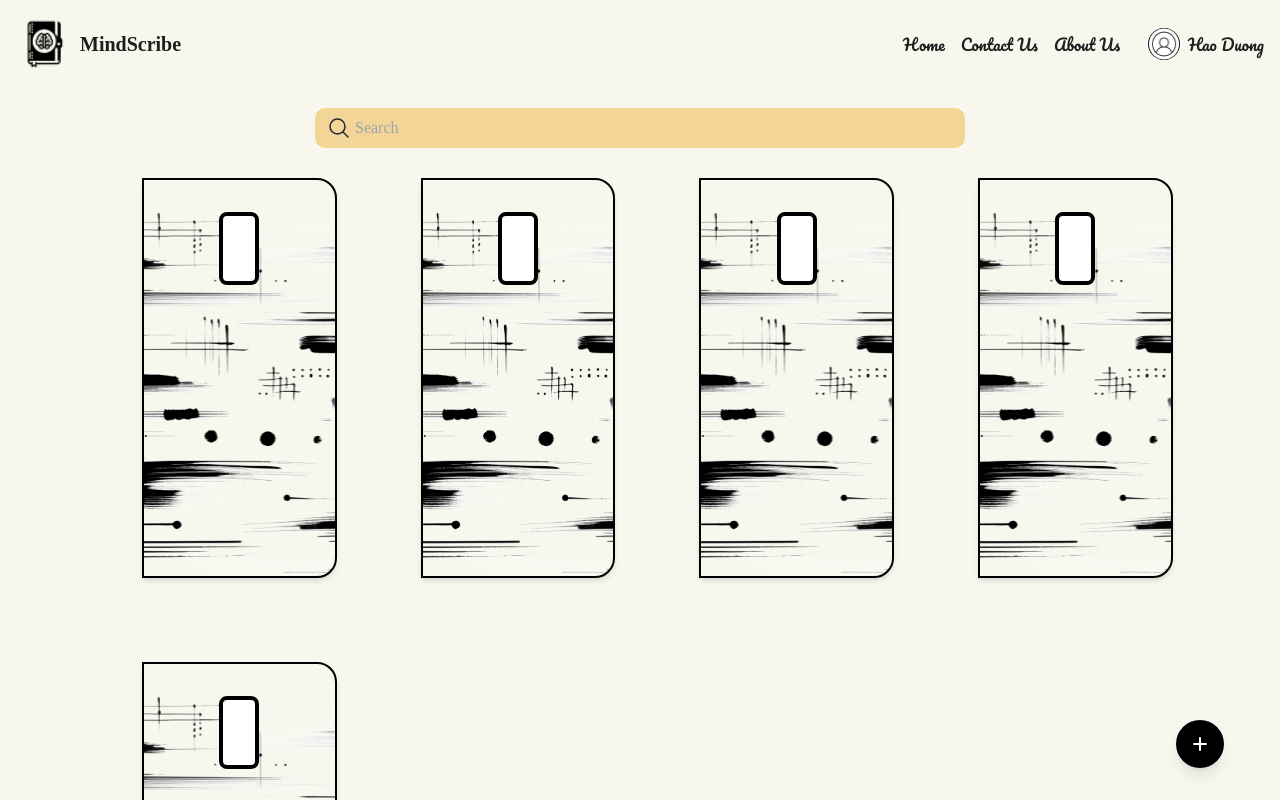
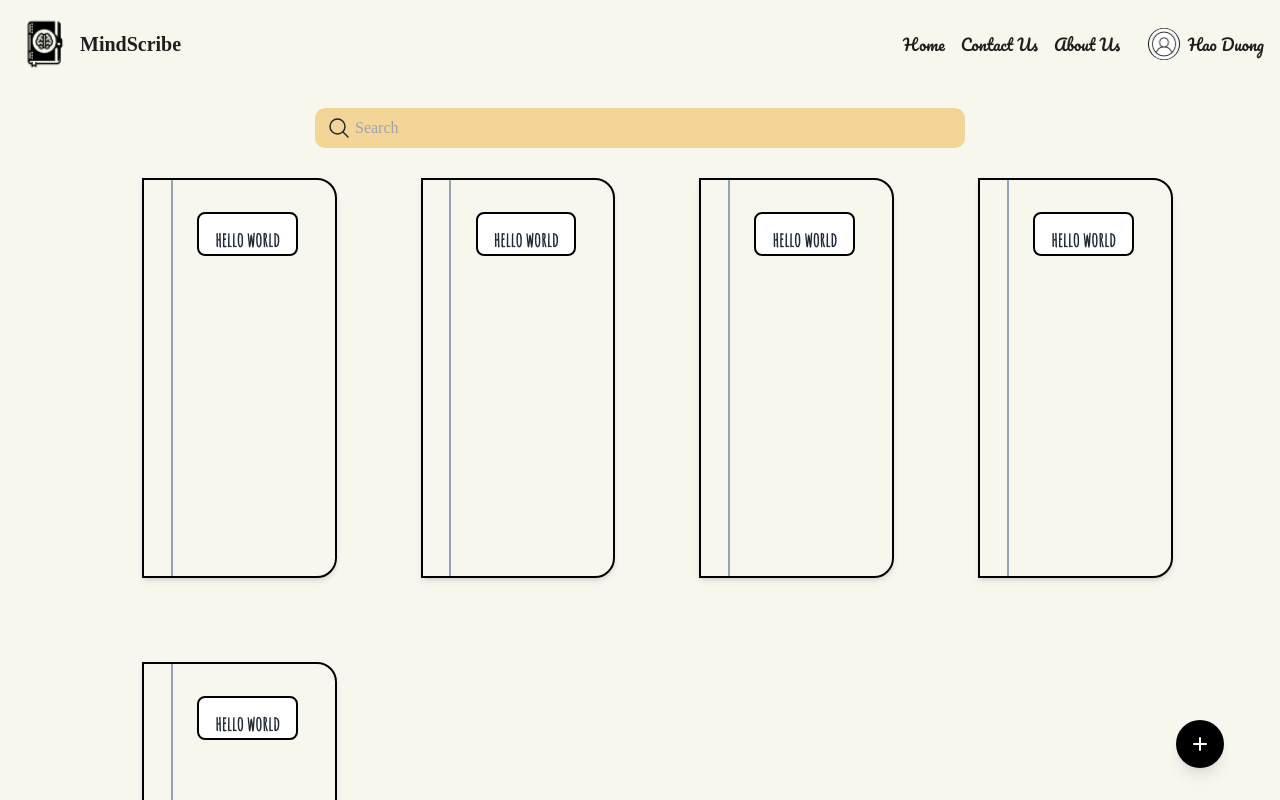
Before and after one commit to birajghimire/SBUHacks2024, a React (Create React App) app in the folder client/: page /home in a window 1280 px wide. Built offline with nearby package versions, Linux system fonts and the light colour scheme; a web font is replaced by a local one.

Commit message:
Matched homepage journals to the modal one journal

```diff
--- a/client/src/components/journalBox.js
+++ b/client/src/components/journalBox.js
@@ -1,23 +1,38 @@
 import React from "react";
 
-const JournalBox = ({ backgroundColor, text}) => {
-  const bgClass = `bg-[${backgroundColor}]`;
-  console.log(bgClass)
-
-  // Define a style object to set the background image
-  const journalBoxStyle = {
-    backgroundImage: 'url("ink_layer.svg")', // Set the background image
-    backgroundSize: 'cover', // Adjust the background size to cover the container
-    backgroundPosition: 'center', // Center the background image
-  };
-
+const JournalBox = ({ backgroundColor, text, patternImage }) => {
   return (
-    <div className={`${bgClass} border-2 w-1/6 h-1/2 border-black rounded-r-[20px] rounded-rl-[20px] m-[30px] shadow-md relative overflow-hidden`} style={journalBoxStyle}>
-      <div className="flex justify-center mt-4 pt-4 z-10a font-amatic-sc absolute inset-0">
-        <h2 className="text-xl h-1/5 font-semibold border-4 bg-white border-black rounded-lg text-gray-800 pt-3 pr-4 pl-4">{text}</h2>
+    <div
+      style={{ backgroundColor, backgroundImage: patternImage }}
+      className={
+        "border-2 w-1/6 h-1/2 border-black rounded-r-[20px] rounded-rl-[20px] m-[30px] shadow-md relative overflow-hidden bg-cover bg-center"
+      }
+    >
+      <div className="w-[15%] h-full absolute top-0 left-0 border-slate-400 border-r-2"></div>
+      <div className="flex justify-center font-amatic-sc absolute top-8 left-4 right-0">
+        <h2 className="text-xl h-1/5 font-semibold border-2 bg-white border-black rounded-lg text-gray-800 pt-3 pr-4 pl-4 box-border">
+          hello world
+        </h2>
       </div>
     </div>
   );
 };
+// const JournalBox = ({ backgroundColor, text, patternImage }) => {
+
+//   // Define a style object to set the background image
+//   const journalBoxStyle = {
+//     backgroundImage: 'url("ink_layer.svg")', // Set the background image
+//     backgroundSize: 'cover', // Adjust the background size to cover the container
+//     backgroundPosition: 'center', // Center the background image
+//   };
+
+//   return (
+//     <div className={`border-2 w-1/6 h-1/2 border-black rounded-r-[20px] rounded-rl-[20px] m-[30px] shadow-md relative overflow-hidden`} style={journalBoxStyle}>
+//       <div className="flex justify-center mt-4 pt-4 font-amatic-sc absolute inset-0">
+//         <h2 className="text-xl h-1/5 font-semibold border-4 bg-white border-black rounded-lg text-gray-800 pt-3 pr-4 pl-4">{text}</h2>
+//       </div>
+//     </div>
+//   );
+// };
 
 export default JournalBox;
--- a/client/src/components/journalModalBox.js
+++ b/client/src/components/journalModalBox.js
@@ -9,7 +9,7 @@ const JournalModalBox = ({ backgroundColor, text, patternImage }) => {
       }
     >
       <div className="w-[15%] h-full absolute top-0 left-0 border-slate-400 border-r-2"></div>
-      <div className="flex justify-center font-amatic-sc absolute top-8 left-0 right-0">
+      <div className="flex justify-center font-amatic-sc absolute top-8 left-4 right-0">
         <h2 className="text-xl h-1/5 font-semibold border-2 bg-white border-black rounded-lg text-gray-800 pt-3 pr-4 pl-4 box-border">
           {text.trim().slice(0, 25) || (
             <em className="text-slate-400">Title</em>
```
